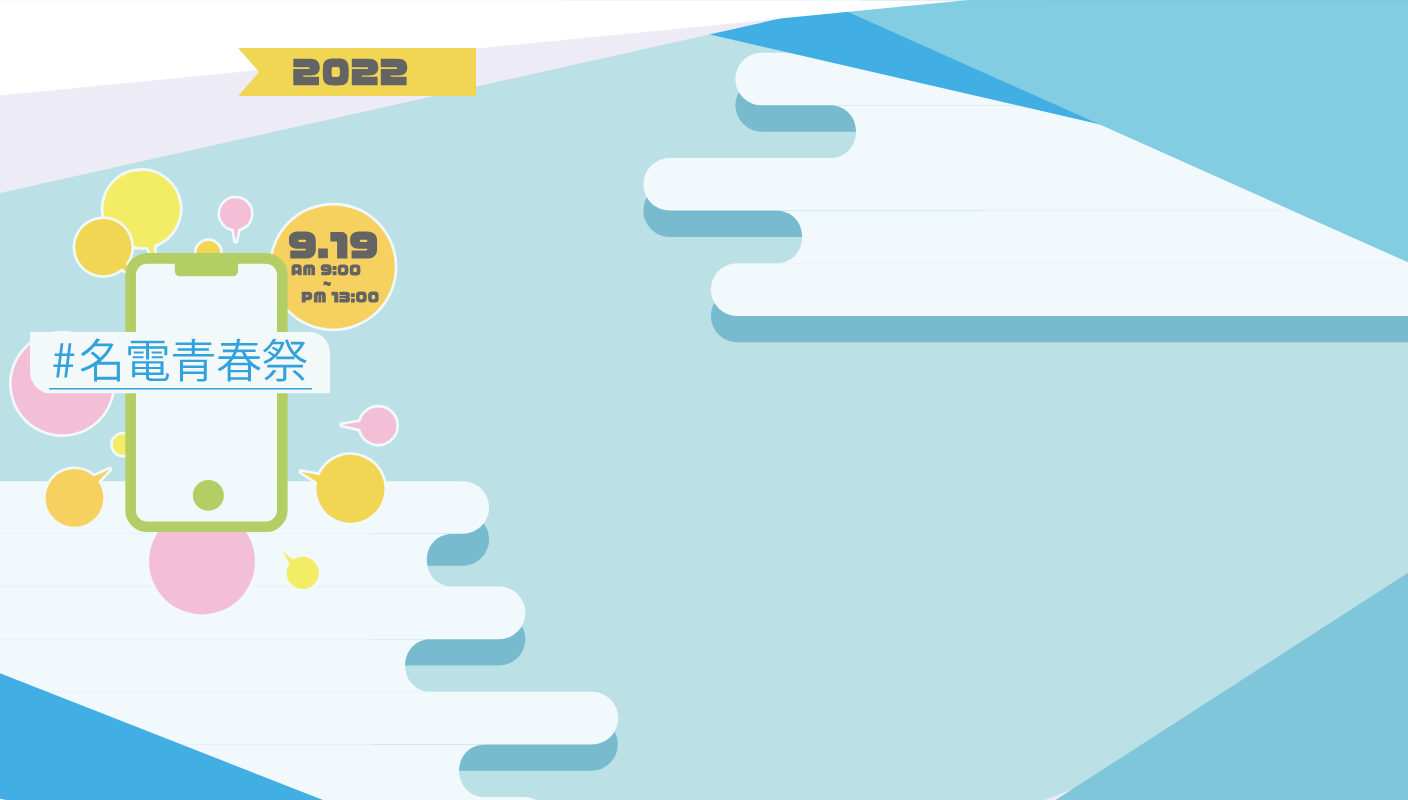
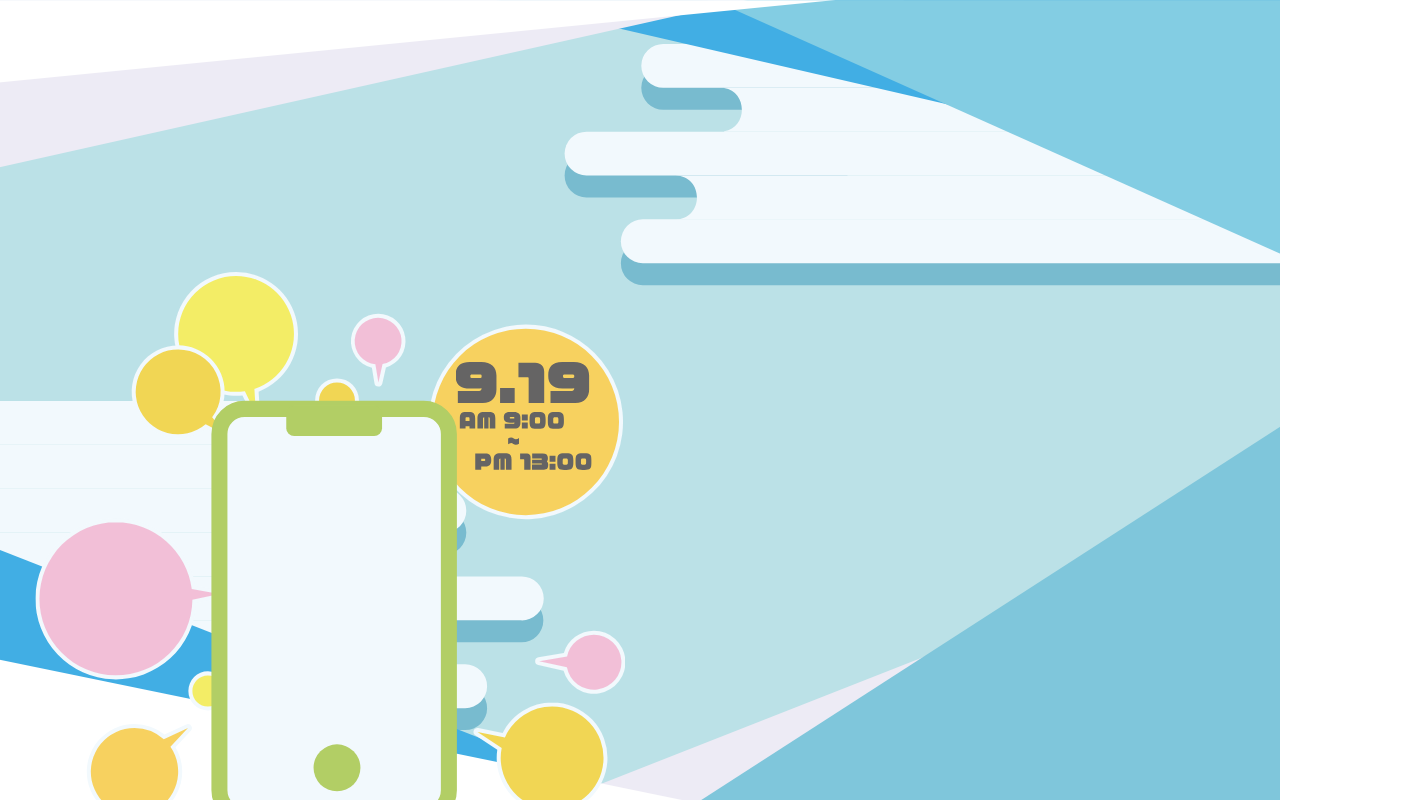
Before and after one commit to bita-tipi/mdn-fes-2022, a React (Create React App) app: page / in a window 1280 px wide. Shown: the top 800 px of the page, 1408 px wide, since content can reach past the window. Built offline with nearby package versions, Linux system fonts and the light colour scheme.

Commit message:
top修正

```diff
--- a/src/routes/top.css
+++ b/src/routes/top.css
@@ -1,62 +1,45 @@
 .top_container {
-  height: 120vh;
-  width: 10vh;
-  min-width: 110%;
+  height: 200vh;
+  width: 85vh;
+  min-width: 100%;
+  max-width:200%;
   background-image: url("/src/assets/img/top_back.svg");
   background-size: cover;
   background-attachment: fixed;
   background-position: 40% top;
+  background-color: rgb(187, 225, 231);
 }
 
 .top_center {
   position: absolute;
-  transform: translate(3%, 35%);
-  height:60vh;
-}
-
-.top_center img {
-  width: 130%;
+  transform: translate(6%, 40%);
+  height:90vh;
+  max-height:85vh;
 }
 
 .schedule {
-  height: 40vh;
-  max-height:70%;
+  height: 20vh;
+  max-height:100%;
   position: absolute;
-  width:10vh;
-  max-width:23%;
-  top:-6%;
-  left:99%;
-  transform: translate(-25%, -10%);
-}
-
-.schedule img {
-  height: 100%;
+  width:17vh;
+  max-width:80%;
+  transform: translate(335%, 210%);
 }
 
 .top_link {
-  width: 100%;
+  height: 10vh;
   position: absolute;
-  top: 45%;
-  right: -57%;
-  transform: translate(30%, -50%);
+  width:17vh;
+  transform: translate(80%, 80%);
 }
 
-.top_link img {
-  width: 100%;
-}
-
-
 .obi {
-  height: 6vh;
-  max-width: 50%;
+  height: 8vh;
+  max-height: 90%;
   position: absolute;
   overflow: hidden;
-  transform: translate(100%,100%);
+  transform: translate(110%,1680%);
   /* transform: translate(0%, 150%); */
-}
-
-.obi img {
-  height: 100%;
 }
 
 .left_over{
--- a/src/routes/top.tsx
+++ b/src/routes/top.tsx
@@ -14,18 +14,16 @@ function Top() {
     return (
         <body className="top_container">
             <div>
-                <div className="top_center">
                     <Header/>
-                    <img src={top_center} />
-                    <Link to={"/top_back"} className="schedule">
-                        <img src={schedule} />
+                    <img src={top_center} className="top_center"/>
+                    <Link to={"/top_back"}>
+                        <img src={schedule} className="schedule"/>
                     </Link>
-                    <Link to={"/contents"} className="top_link">
-                        <img src={top_link} />
+                <div className="top_container">
+                    <Link to={"/contents"}>
+                            <img src={top_link} className="top_link"/>
                     </Link>
-                </div>
-                <div className="obi">
-                    <img src={obi} />
+                    <img src={obi}  className="obi"/>
                 </div>
             </div>
         </body>
```
